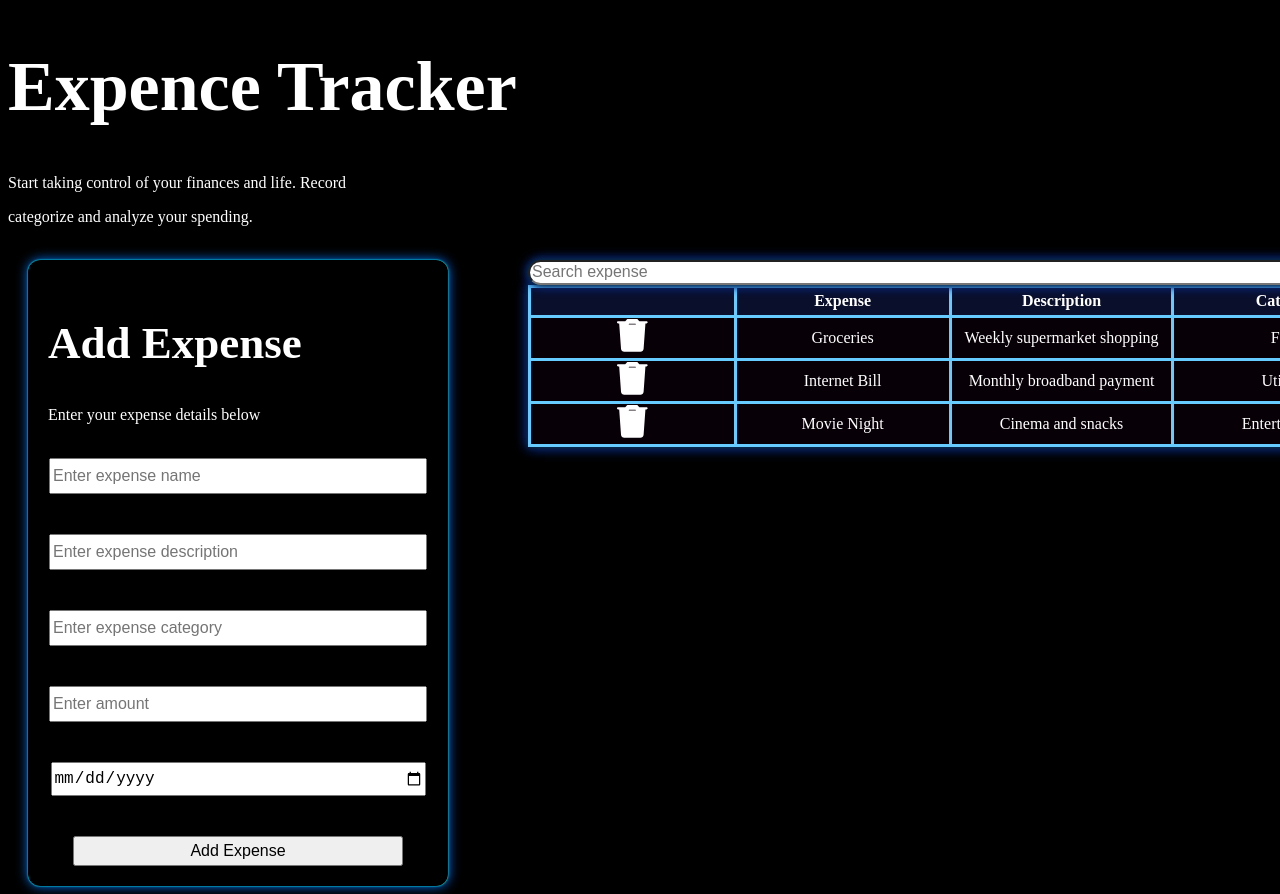
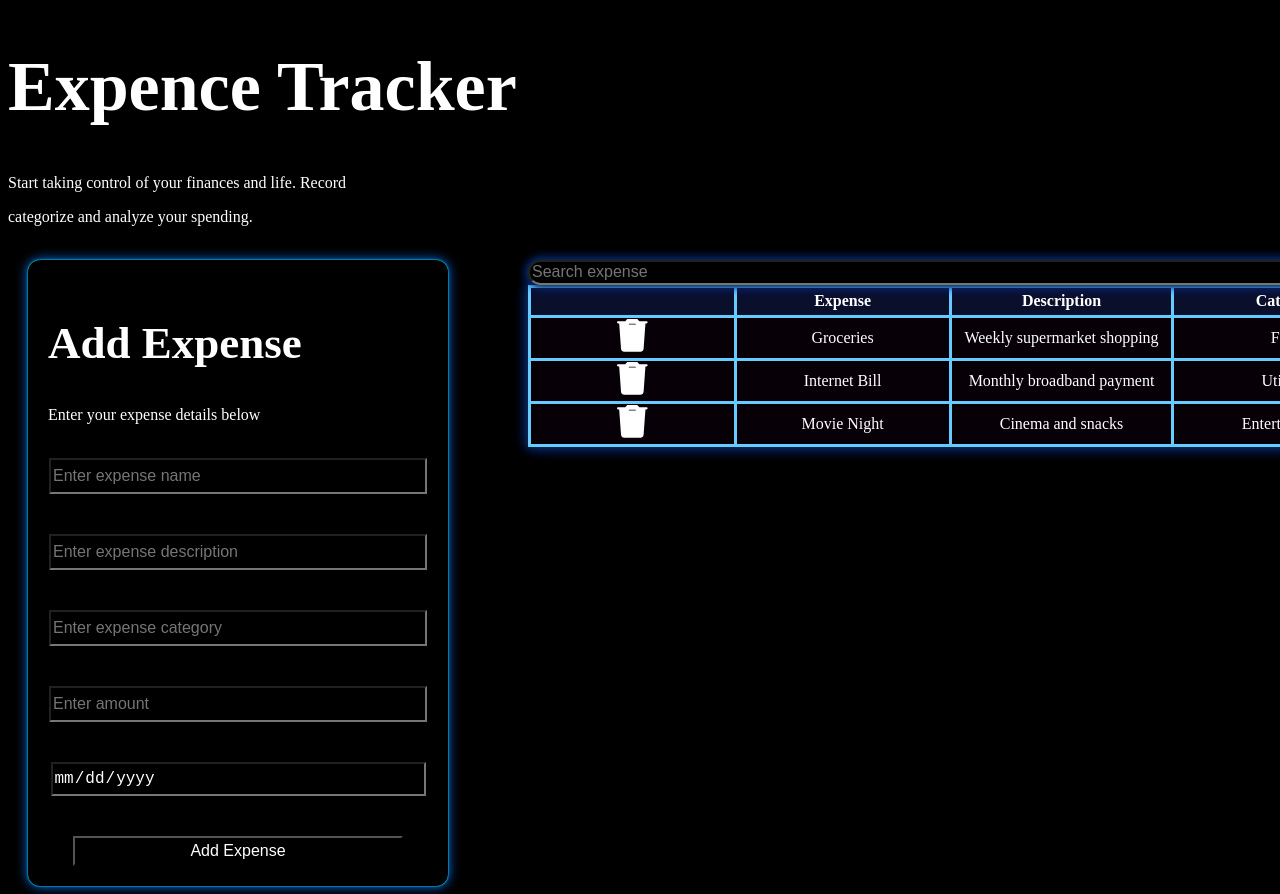
Before and after one commit to LavenderMorara/expense-tracker-codeChallenge, a React (Vite) app: page / in a window 1280 px wide. Shown: the top 894 px of the page. Built offline with nearby package versions, Linux system fonts and the light colour scheme.

Commit message:
edited css

```diff
--- a/src/App.css
+++ b/src/App.css
@@ -93,3 +93,8 @@ th,td{
   display: flex;
   flex-direction: column;
 }
+
+input{
+  background-color: black;
+  color: white;
+}
```
